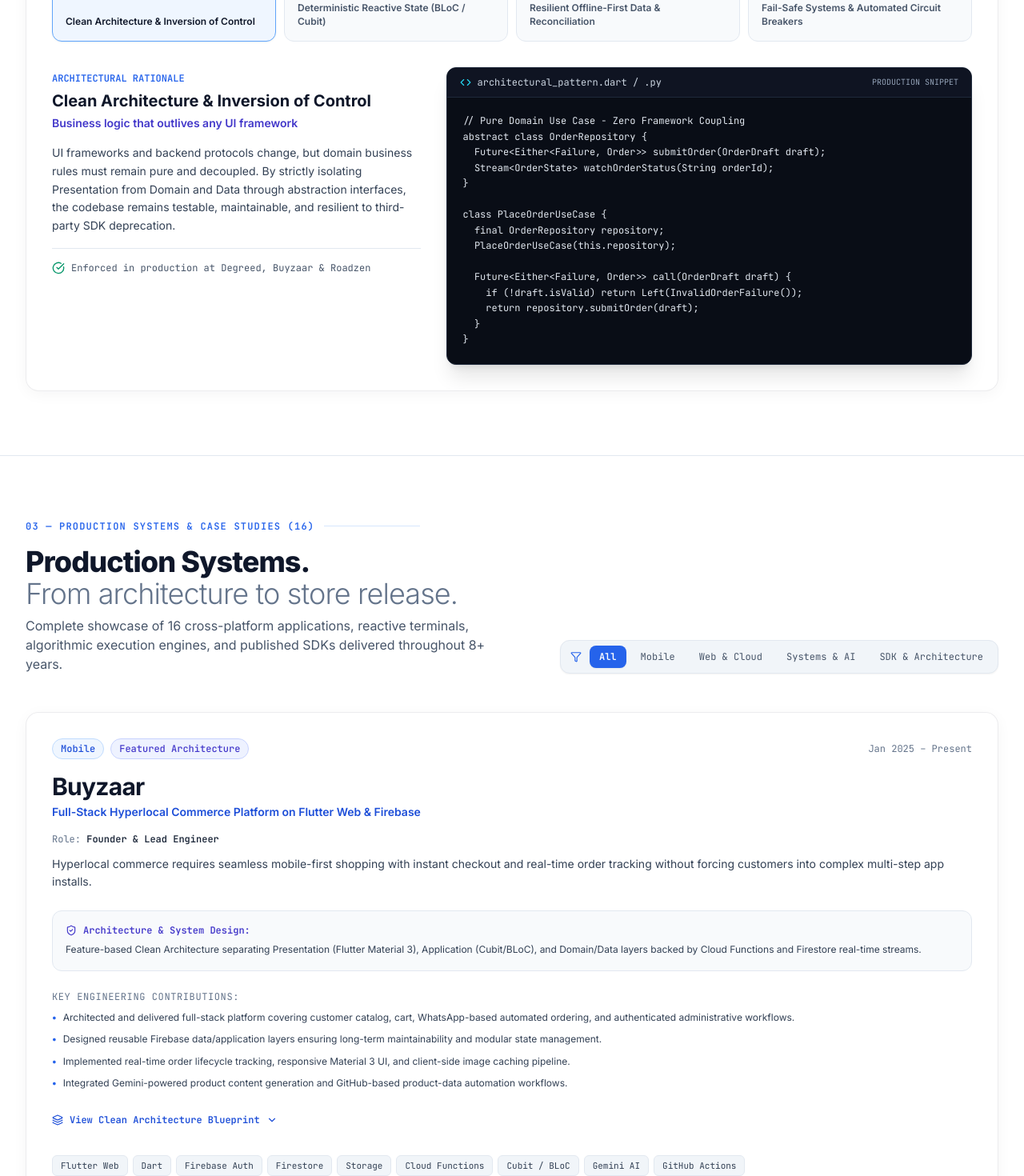
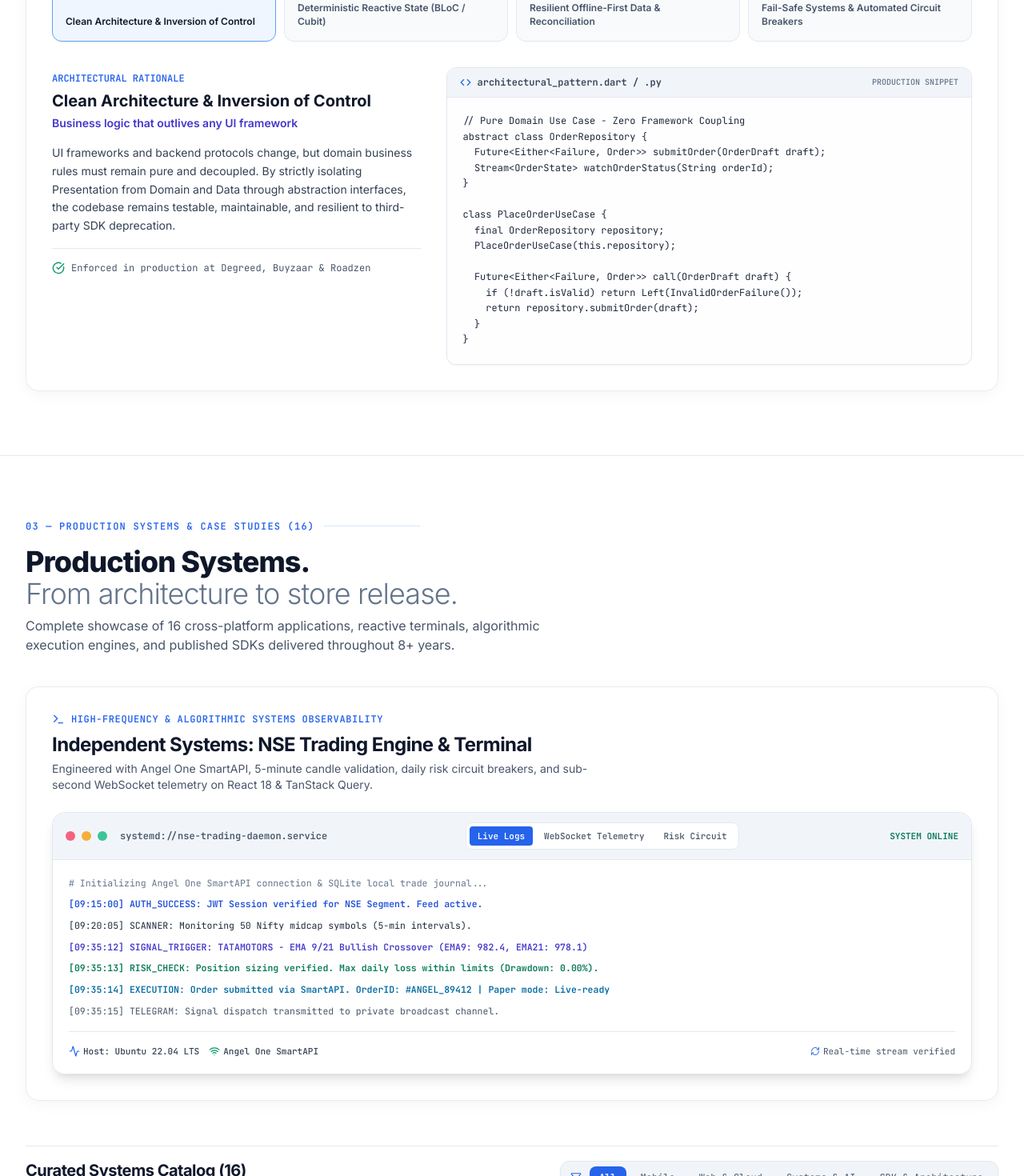
Before and after one commit to afifPathan/afifpathan.github.io, a React (Vite) app: page / in a window 1280 px wide. Shown: the part 3340-4810 px from the top of the page at 80% size. Built offline with nearby package versions, Linux system fonts and the light colour scheme.

Commit message:
feat: move systems observability above projects, position Buyzaar 3rd, and theme terminal/principles for light mode

```diff
--- a/src/components/TerminalPreview.tsx
+++ b/src/components/TerminalPreview.tsx
@@ -6,60 +6,60 @@
   const [activeTab, setActiveTab] = useState<'bot' | 'telemetry' | 'circuit'>('bot');
 
   return (
-    <div className="w-full rounded-2xl overflow-hidden border border-white/10 bg-[#06080d] shadow-2xl font-mono text-xs">
+    <div className="w-full rounded-2xl overflow-hidden border border-slate-200 dark:border-white/10 bg-slate-50/90 dark:bg-[#06080d] shadow-lg font-mono text-xs transition-colors">
       {/* Terminal Title Bar */}
-      <div className="bg-[#0b0e17] px-4 py-3 border-b border-white/10 flex items-center justify-between">
+      <div className="bg-slate-100/90 dark:bg-[#0b0e17] px-4 py-3 border-b border-slate-200 dark:border-white/10 flex items-center justify-between">
         <div className="flex items-center gap-2">
           <div className="w-3 h-3 rounded-full bg-rose-500/80" />
           <div className="w-3 h-3 rounded-full bg-amber-500/80" />
           <div className="w-3 h-3 rounded-full bg-emerald-500/80" />
-          <span className="ml-2 text-slate-400 text-xs hidden sm:inline">
+          <span className="ml-2 text-slate-600 dark:text-slate-400 text-xs hidden sm:inline font-semibold">
             systemd://nse-trading-daemon.service
           </span>
         </div>
 
         {/* Tab Controls */}
-        <div className="flex items-center gap-1 bg-black/50 p-1 rounded-lg border border-white/5">
+        <div className="flex items-center gap-1 bg-white dark:bg-black/50 p-1 rounded-lg border border-slate-200 dark:border-white/5 shadow-xs">
           <button
             onClick={() => setActiveTab('bot')}
-            className={`px-2.5 py-1 rounded text-[11px] transition-colors ${
+            className={`px-2.5 py-1 rounded text-[11px] transition-colors font-medium ${
               activeTab === 'bot'
-                ? 'bg-cyan-500/20 text-cyan-300 font-semibold border border-cyan-500/30'
-                : 'text-slate-400 hover:text-white'
+                ? 'bg-blue-600 text-white dark:bg-cyan-500/20 dark:text-cyan-300 font-semibold shadow-xs'
+                : 'text-slate-600 dark:text-slate-400 hover:text-slate-900 dark:hover:text-white hover:bg-slate-100 dark:hover:bg-white/5'
             }`}
           >
             Live Logs
           </button>
           <button
             onClick={() => setActiveTab('telemetry')}
-            className={`px-2.5 py-1 rounded text-[11px] transition-colors ${
+            className={`px-2.5 py-1 rounded text-[11px] transition-colors font-medium ${
               activeTab === 'telemetry'
-                ? 'bg-cyan-500/20 text-cyan-300 font-semibold border border-cyan-500/30'
-                : 'text-slate-400 hover:text-white'
+                ? 'bg-blue-600 text-white dark:bg-cyan-500/20 dark:text-cyan-300 font-semibold shadow-xs'
+                : 'text-slate-600 dark:text-slate-400 hover:text-slate-900 dark:hover:text-white hover:bg-slate-100 dark:hover:bg-white/5'
             }`}
           >
             WebSocket Telemetry
           </button>
           <button
             onClick={() => setActiveTab('circuit')}
-            className={`px-2.5 py-1 rounded text-[11px] transition-colors ${
+            className={`px-2.5 py-1 rounded text-[11px] transition-colors font-medium ${
               activeTab === 'circuit'
-                ? 'bg-cyan-500/20 text-cyan-300 font-semibold border border-cyan-500/30'
-                : 'text-slate-400 hover:text-white'
+                ? 'bg-blue-600 text-white dark:bg-cyan-500/20 dark:text-cyan-300 font-semibold shadow-xs'
+                : 'text-slate-600 dark:text-slate-400 hover:text-slate-900 dark:hover:text-white hover:bg-slate-100 dark:hover:bg-white/5'
             }`}
           >
             Risk Circuit
           </button>
         </div>
 
-        <div className="flex items-center gap-2 text-[11px] text-emerald-400">
+        <div className="flex items-center gap-2 text-[11px] text-emerald-700 dark:text-emerald-400 font-semibold">
           <span className="w-2 h-2 rounded-full bg-emerald-500 animate-ping" />
           <span className="hidden md:inline">SYSTEM ONLINE</span>
         </div>
       </div>
 
       {/* Terminal Body */}
-      <div className="p-5 text-slate-300 min-h-[260px] flex flex-col justify-between">
+      <div className="p-5 bg-white dark:bg-[#06080d] text-slate-700 dark:text-slate-300 min-h-[260px] flex flex-col justify-between transition-colors">
         {activeTab === 'bot' && (
           <motion.div
             initial={{ opacity: 0 }}
@@ -67,24 +67,24 @@
             className="space-y-2 text-[11.5px] leading-relaxed"
           >
             <div className="text-slate-500">
-              # Initializing Angel One SmartAPI connection & SQLite local trade journal...
+              # Initializing Angel One SmartAPI connection &amp; SQLite local trade journal...
             </div>
-            <div className="text-cyan-400">
+            <div className="text-blue-700 dark:text-cyan-400 font-semibold">
               [09:15:00] AUTH_SUCCESS: JWT Session verified for NSE Segment. Feed active.
             </div>
-            <div className="text-slate-300">
+            <div className="text-slate-800 dark:text-slate-300">
               [09:20:05] SCANNER: Monitoring 50 Nifty midcap symbols (5-min intervals).
             </div>
-            <div className="text-indigo-300">
+            <div className="text-indigo-700 dark:text-indigo-300 font-semibold">
               [09:35:12] SIGNAL_TRIGGER: TATAMOTORS - EMA 9/21 Bullish Crossover (EMA9: 982.4, EMA21: 978.1)
             </div>
-            <div className="text-emerald-400">
+            <div className="text-emerald-700 dark:text-emerald-400 font-semibold">
               [09:35:13] RISK_CHECK: Position sizing verified. Max daily loss within limits (Drawdown: 0.00%).
             </div>
-            <div className="text-cyan-300">
+            <div className="text-sky-700 dark:text-cyan-300 font-semibold">
               [09:35:14] EXECUTION: Order submitted via SmartAPI. OrderID: #ANGEL_89412 | Paper mode: Live-ready
             </div>
-            <div className="text-slate-400">
+            <div className="text-slate-600 dark:text-slate-400">
               [09:35:15] TELEGRAM: Signal dispatch transmitted to private broadcast channel.
             </div>
           </motion.div>
@@ -97,27 +97,27 @@
             className="space-y-3"
           >
             <div className="grid grid-cols-2 sm:grid-cols-4 gap-3 text-center">
-              <div className="bg-slate-900/60 p-3 rounded-lg border border-white/5">
-                <div className="text-[10px] text-slate-400">WS LATENCY</div>
-                <div className="text-base font-bold text-cyan-400">14 ms</div>
+              <div className="bg-slate-50 dark:bg-slate-900/60 p-3 rounded-lg border border-slate-200 dark:border-white/5">
+                <div className="text-[10px] text-slate-500 dark:text-slate-400 font-semibold">WS LATENCY</div>
+                <div className="text-base font-bold text-blue-700 dark:text-cyan-400">14 ms</div>
               </div>
-              <div className="bg-slate-900/60 p-3 rounded-lg border border-white/5">
-                <div className="text-[10px] text-slate-400">RECONNECT BACKOFF</div>
-                <div className="text-base font-bold text-indigo-400">Exponential (Max 8s)</div>
+              <div className="bg-slate-50 dark:bg-slate-900/60 p-3 rounded-lg border border-slate-200 dark:border-white/5">
+                <div className="text-[10px] text-slate-500 dark:text-slate-400 font-semibold">RECONNECT BACKOFF</div>
+                <div className="text-base font-bold text-indigo-700 dark:text-indigo-400">Exponential (Max 8s)</div>
               </div>
-              <div className="bg-slate-900/60 p-3 rounded-lg border border-white/5">
-                <div className="text-[10px] text-slate-400">DEDUPLICATION</div>
-                <div className="text-base font-bold text-emerald-400">Active (CRC-32)</div>
+              <div className="bg-slate-50 dark:bg-slate-900/60 p-3 rounded-lg border border-slate-200 dark:border-white/5">
+                <div className="text-[10px] text-slate-500 dark:text-slate-400 font-semibold">DEDUPLICATION</div>
+                <div className="text-base font-bold text-emerald-700 dark:text-emerald-400">Active (CRC-32)</div>
               </div>
-              <div className="bg-slate-900/60 p-3 rounded-lg border border-white/5">
-                <div className="text-[10px] text-slate-400">CLIENT STATE</div>
-                <div className="text-base font-bold text-purple-400">TanStack Cache</div>
+              <div className="bg-slate-50 dark:bg-slate-900/60 p-3 rounded-lg border border-slate-200 dark:border-white/5">
+                <div className="text-[10px] text-slate-500 dark:text-slate-400 font-semibold">CLIENT STATE</div>
+                <div className="text-base font-bold text-purple-700 dark:text-purple-400">TanStack Cache</div>
               </div>
             </div>
 
-            <div className="text-slate-400 text-[11px] pt-2 border-t border-white/5">
+            <div className="text-slate-600 dark:text-slate-400 text-[11px] pt-2 border-t border-slate-200 dark:border-white/5">
               <span>Payload: </span>
-              <span className="text-cyan-300">
+              <span className="text-blue-700 dark:text-cyan-300 font-semibold">
                 {JSON.stringify({
                   event: 'TICK_UPDATE',
                   symbol: 'RELIANCE',
@@ -137,14 +137,14 @@
             animate={{ opacity: 1 }}
             className="space-y-3 text-[11.5px]"
           >
-            <div className="flex items-center gap-2 text-emerald-400 font-semibold">
+            <div className="flex items-center gap-2 text-emerald-700 dark:text-emerald-400 font-semibold">
               <Shield className="w-4 h-4" />
-              <span>Broker Risk Circuit Breaker: ARMED & ACTIVE</span>
+              <span>Broker Risk Circuit Breaker: ARMED &amp; ACTIVE</span>
             </div>
-            <p className="text-slate-400">
+            <p className="text-slate-600 dark:text-slate-400">
               Autonomous risk engine halts all execution if daily drawdown, duplicate order signatures, or stale broker heartbeats are detected.
             </p>
-            <div className="p-3 rounded bg-emerald-950/20 border border-emerald-500/20 text-emerald-300 space-y-1">
+            <div className="p-3 rounded-xl bg-emerald-50 dark:bg-emerald-950/20 border border-emerald-200 dark:border-emerald-500/20 text-emerald-800 dark:text-emerald-300 space-y-1 font-medium">
               <div>✓ Max Daily Drawdown Threshold: Enforced</div>
               <div>✓ Duplicate Order Hash Guard: Active</div>
               <div>✓ Systemd Market Hours Scheduler: Mon-Fri 09:15 - 15:30 IST</div>
@@ -154,17 +154,17 @@
         )}
 
         {/* Terminal Footer Bar */}
-        <div className="pt-4 mt-4 border-t border-white/5 flex flex-wrap items-center justify-between text-[11px] text-slate-500">
+        <div className="pt-4 mt-4 border-t border-slate-200 dark:border-white/5 flex flex-wrap items-center justify-between text-[11px] text-slate-500">
           <div className="flex items-center gap-3">
-            <span className="flex items-center gap-1 text-slate-400">
-              <Activity className="w-3.5 h-3.5 text-cyan-400" /> Host: Ubuntu 22.04 LTS
+            <span className="flex items-center gap-1 text-slate-700 dark:text-slate-400 font-medium">
+              <Activity className="w-3.5 h-3.5 text-blue-600 dark:text-cyan-400" /> Host: Ubuntu 22.04 LTS
             </span>
-            <span className="flex items-center gap-1 text-slate-400">
-              <Wifi className="w-3.5 h-3.5 text-emerald-400" /> Angel One SmartAPI
+            <span className="flex items-center gap-1 text-slate-700 dark:text-slate-400 font-medium">
+              <Wifi className="w-3.5 h-3.5 text-emerald-600 dark:text-emerald-400" /> Angel One SmartAPI
             </span>
           </div>
-          <div className="flex items-center gap-1 text-slate-400">
-            <RefreshCw className="w-3 h-3 text-cyan-400" /> Real-time stream verified
+          <div className="flex items-center gap-1 text-slate-600 dark:text-slate-400">
+            <RefreshCw className="w-3 h-3 text-blue-600 dark:text-cyan-400" /> Real-time stream verified
           </div>
         </div>
       </div>
--- a/src/data/portfolioData.ts
+++ b/src/data/portfolioData.ts
@@ -25,46 +25,6 @@
 };
 
 export const PROJECTS: Project[] = [
-  {
-    id: 'buyzaar',
-    title: 'Buyzaar',
-    tagline: 'Full-Stack Hyperlocal Commerce Platform on Flutter Web & Firebase',
-    role: 'Founder & Lead Engineer',
-    period: 'Jan 2025 – Present',
-    category: 'Mobile',
-    featured: true,
-    problem:
-      'Hyperlocal commerce requires seamless mobile-first shopping with instant checkout and real-time order tracking without forcing customers into complex multi-step app installs.',
-    architecture:
-      'Feature-based Clean Architecture separating Presentation (Flutter Material 3), Application (Cubit/BLoC), and Domain/Data layers backed by Cloud Functions and Firestore real-time streams.',
-    contributions: [
-      'Architected and delivered full-stack platform covering customer catalog, cart, WhatsApp-based automated ordering, and authenticated administrative workflows.',
-      'Designed reusable Firebase data/application layers ensuring long-term maintainability and modular state management.',
-      'Implemented real-time order lifecycle tracking, responsive Material 3 UI, and client-side image caching pipeline.',
-      'Integrated Gemini-powered product content generation and GitHub-based product-data automation workflows.',
-    ],
-    technologies: [
-      'Flutter Web',
-      'Dart',
-      'Firebase Auth',
-      'Firestore',
-      'Storage',
-      'Cloud Functions',
-      'Cubit / BLoC',
-      'Gemini AI',
-      'GitHub Actions',
-    ],
-    metrics: 'Production live on Flutter Web with automated WhatsApp pipeline',
-    links: {
-      github: 'https://github.com/afifPathan/Buyzaar',
-      live: 'https://buyzaar-26379.web.app/',
-    },
-    architectureLayers: {
-      presentation: 'Flutter Web (Material 3 Adaptive UI, Cart/Catalog views)',
-      domain: 'Feature-based Use Cases, Order & Cart business entities',
-      data: 'Firestore reactive streams, Cloud Storage caching, Gemini API pipeline',
-    },
-  },
   {
     id: 'trading-bot-dashboard',
     title: 'Trading Bot Terminal Dashboard',
@@ -139,6 +99,46 @@
       presentation: 'Real-time Telegram notifications, bot status alerts & health reports',
       domain: 'EMA 9/21, VWAP, Volume confirmation logic, Risk Management Circuit Breakers',
       data: 'Angel One SmartAPI, SQLite local trade journal, live broker reconciliation',
+    },
+  },
+  {
+    id: 'buyzaar',
+    title: 'Buyzaar',
+    tagline: 'Full-Stack Hyperlocal Commerce Platform on Flutter Web & Firebase',
+    role: 'Founder & Lead Engineer',
+    period: 'Jan 2025 – Present',
+    category: 'Mobile',
+    featured: true,
+    problem:
+      'Hyperlocal commerce requires seamless mobile-first shopping with instant checkout and real-time order tracking without forcing customers into complex multi-step app installs.',
+    architecture:
+      'Feature-based Clean Architecture separating Presentation (Flutter Material 3), Application (Cubit/BLoC), and Domain/Data layers backed by Cloud Functions and Firestore real-time streams.',
+    contributions: [
+      'Architected and delivered full-stack platform covering customer catalog, cart, WhatsApp-based automated ordering, and authenticated administrative workflows.',
+      'Designed reusable Firebase data/application layers ensuring long-term maintainability and modular state management.',
+      'Implemented real-time order lifecycle tracking, responsive Material 3 UI, and client-side image caching pipeline.',
+      'Integrated Gemini-powered product content generation and GitHub-based product-data automation workflows.',
+    ],
+    technologies: [
+      'Flutter Web',
+      'Dart',
+      'Firebase Auth',
+      'Firestore',
+      'Storage',
+      'Cloud Functions',
+      'Cubit / BLoC',
+      'Gemini AI',
+      'GitHub Actions',
+    ],
+    metrics: 'Production live on Flutter Web with automated WhatsApp pipeline',
+    links: {
+      github: 'https://github.com/afifPathan/Buyzaar',
+      live: 'https://buyzaar-26379.web.app/',
+    },
+    architectureLayers: {
+      presentation: 'Flutter Web (Material 3 Adaptive UI, Cart/Catalog views)',
+      domain: 'Feature-based Use Cases, Order & Cart business entities',
+      data: 'Firestore reactive streams, Cloud Storage caching, Gemini API pipeline',
     },
   },
   {
--- a/src/sections/Philosophy.tsx
+++ b/src/sections/Philosophy.tsx
@@ -105,15 +105,15 @@
             </div>
 
             {/* Code Snippet Column */}
-            <div className="lg:col-span-7 rounded-xl overflow-hidden border border-slate-800 bg-[#090d16] shadow-xl">
-              <div className="bg-[#0f1422] px-4 py-2.5 border-b border-slate-800 flex items-center justify-between text-xs font-mono">
-                <div className="flex items-center gap-2 text-slate-300">
-                  <Code className="w-3.5 h-3.5 text-cyan-400" />
-                  <span>architectural_pattern.dart / .py</span>
+            <div className="lg:col-span-7 rounded-xl overflow-hidden border border-slate-200 dark:border-slate-800 bg-slate-50 dark:bg-[#090d16] shadow-sm transition-colors">
+              <div className="bg-slate-100/90 dark:bg-[#0f1422] px-4 py-2.5 border-b border-slate-200 dark:border-slate-800 flex items-center justify-between text-xs font-mono">
+                <div className="flex items-center gap-2 text-slate-700 dark:text-slate-300">
+                  <Code className="w-3.5 h-3.5 text-blue-600 dark:text-cyan-400" />
+                  <span className="font-semibold">architectural_pattern.dart / .py</span>
                 </div>
-                <span className="text-[10px] text-slate-400 uppercase">Production Snippet</span>
+                <span className="text-[10px] text-slate-500 dark:text-slate-400 uppercase font-medium">Production Snippet</span>
               </div>
-              <pre className="p-4 sm:p-5 text-xs font-mono text-slate-200 overflow-x-auto leading-relaxed">
+              <pre className="p-4 sm:p-5 text-xs font-mono text-slate-800 dark:text-slate-200 overflow-x-auto leading-relaxed bg-white/90 dark:bg-[#090d16] transition-colors">
                 <code>{activePrinciple.codeSnippet}</code>
               </pre>
             </div>
--- a/src/sections/Projects.tsx
+++ b/src/sections/Projects.tsx
@@ -28,18 +28,45 @@
         <div className="h-px bg-blue-500/20 dark:bg-cyan-500/20 flex-1 max-w-[120px]" />
       </div>
 
-      <div className="flex flex-col md:flex-row md:items-end justify-between mb-12 gap-6">
-        <div>
-          <h2 className="text-3xl sm:text-4xl font-extrabold text-slate-900 dark:text-white tracking-tight leading-tight">
-            Production Systems.<br />
-            <span className="text-slate-500 dark:text-slate-400 font-light">From architecture to store release.</span>
-          </h2>
-          <p className="text-slate-600 dark:text-slate-300 text-sm sm:text-base mt-2 max-w-xl">
-            Complete showcase of {PROJECTS.length} cross-platform applications, reactive terminals, algorithmic execution engines, and published SDKs delivered throughout 8+ years.
+      <div className="mb-10">
+        <h2 className="text-3xl sm:text-4xl font-extrabold text-slate-900 dark:text-white tracking-tight leading-tight">
+          Production Systems.<br />
+          <span className="text-slate-500 dark:text-slate-400 font-light">From architecture to store release.</span>
+        </h2>
+        <p className="text-slate-600 dark:text-slate-300 text-sm sm:text-base mt-2 max-w-2xl">
+          Complete showcase of {PROJECTS.length} cross-platform applications, reactive terminals, algorithmic execution engines, and published SDKs delivered throughout 8+ years.
+        </p>
+      </div>
+
+      {/* Live Algorithmic Systems Telemetry Showcase (PLACED ABOVE PROJECTS) */}
+      <div className="mb-14 p-6 sm:p-8 rounded-2xl glass-panel border border-slate-200 dark:border-white/10 bg-white/95 dark:bg-slate-900/40 shadow-sm transition-colors">
+        <div className="max-w-2xl mb-6">
+          <div className="flex items-center gap-2 text-xs font-mono text-blue-600 dark:text-cyan-400 uppercase tracking-wider mb-2 font-semibold">
+            <Terminal className="w-4 h-4" />
+            <span>High-Frequency &amp; Algorithmic Systems Observability</span>
+          </div>
+          <h3 className="text-2xl font-bold text-slate-900 dark:text-white tracking-tight">
+            Independent Systems: NSE Trading Engine &amp; Terminal
+          </h3>
+          <p className="text-sm text-slate-600 dark:text-slate-300 mt-1">
+            Engineered with Angel One SmartAPI, 5-minute candle validation, daily risk circuit breakers, and sub-second WebSocket telemetry on React 18 &amp; TanStack Query.
           </p>
         </div>
 
-        {/* Category Filters */}
+        <TerminalPreview />
+      </div>
+
+      {/* Category Filters Bar */}
+      <div className="flex flex-col sm:flex-row sm:items-center justify-between mb-8 gap-4 pt-4 border-t border-slate-200 dark:border-white/5">
+        <div>
+          <h3 className="text-xl font-bold text-slate-900 dark:text-white tracking-tight">
+            Curated Systems Catalog ({filteredProjects.length})
+          </h3>
+          <p className="text-xs text-slate-500 dark:text-slate-400 font-mono mt-0.5">
+            Filter platforms by domain and architectural focus
+          </p>
+        </div>
+
         <div className="flex flex-wrap items-center gap-1.5 bg-slate-100 dark:bg-slate-900/60 p-1.5 rounded-xl border border-slate-200 dark:border-white/10 shadow-sm">
           <Filter className="w-3.5 h-3.5 text-blue-600 dark:text-cyan-400 ml-1.5 mr-1" />
           {CATEGORIES.map((category) => (
@@ -64,24 +91,6 @@
           <ProjectCard key={project.id} project={project} index={index} />
         ))}
       </div>
-
-      {/* Live Algorithmic Systems Telemetry Showcase */}
-      <div className="mt-8 pt-12 border-t border-slate-200 dark:border-white/5">
-        <div className="max-w-2xl mb-6">
-          <div className="flex items-center gap-2 text-xs font-mono text-blue-600 dark:text-cyan-400 uppercase tracking-wider mb-2 font-semibold">
-            <Terminal className="w-4 h-4" />
-            <span>High-Frequency &amp; Algorithmic Systems Observability</span>
-          </div>
-          <h3 className="text-2xl font-bold text-slate-900 dark:text-white tracking-tight">
-            Independent Systems: NSE Trading Engine &amp; Terminal
-          </h3>
-          <p className="text-sm text-slate-600 dark:text-slate-300 mt-1">
-            Engineered with Angel One SmartAPI, 5-minute candle validation, daily risk circuit breakers, and sub-second WebSocket telemetry on React 18 &amp; TanStack Query.
-          </p>
-        </div>
-
-        <TerminalPreview />
-      </div>
     </section>
   );
 };
```
